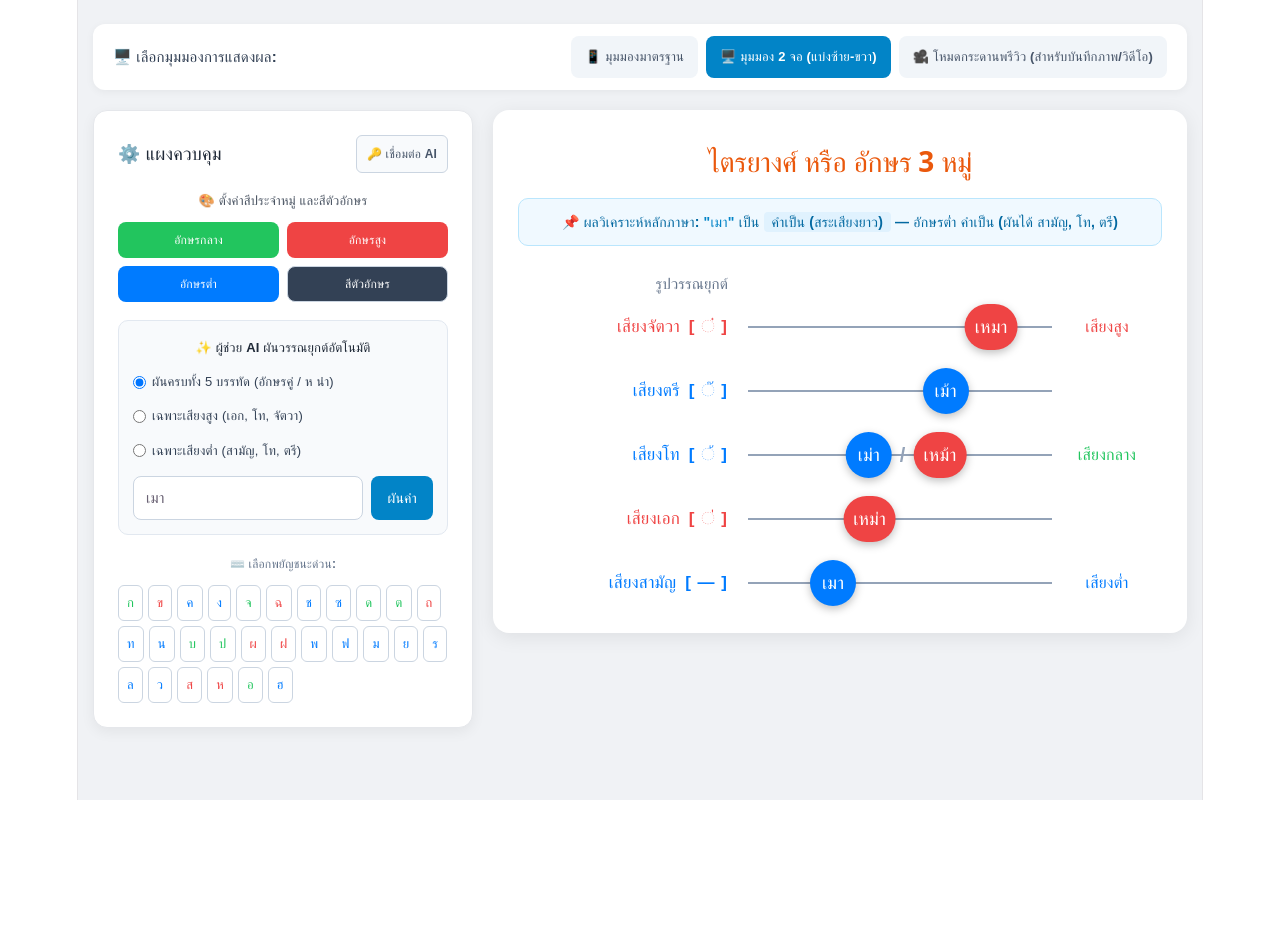
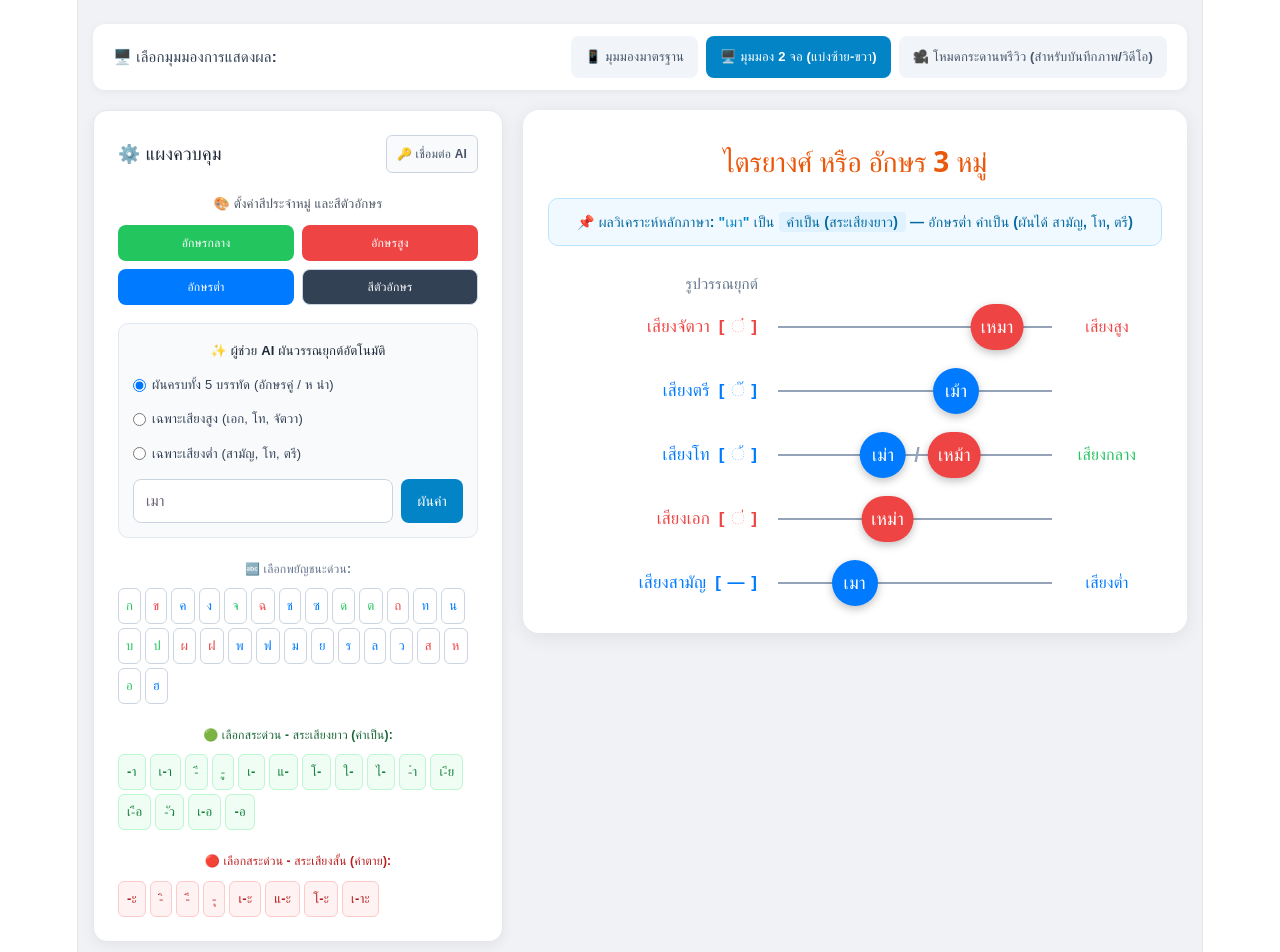
Before and after one commit to tom-nz/thai-tone, a React (Vite) app in the folder thai-tone-app/: page / in a window 1280 px wide. Shown: the top 952 px of the page. Before the commit the page ends 800 px from the top, so only its background shows below. Built offline with nearby package versions, Linux system fonts and the light colour scheme.

Commit message:
complete dynamic thai tone app with real AI integration

```diff
--- a/thai-tone-app/src/App.jsx
+++ b/thai-tone-app/src/App.jsx
@@ -34,6 +34,36 @@ export default function App() {
     'ย', 'ร', 'ล', 'ว', 'ส', 'ห', 'อ', 'ฮ'
   ];
 
+  // สระไทยสำหรับเลือกด่วน (แบ่งตามสระเสียงยาว คำเป็น และ สระเสียงสั้น คำตาย)
+  const quickVowelsLong = [
+    { label: '-า', apply: (c) => `${c}า` },
+    { label: 'เ-า', apply: (c) => `เ${c}า` },
+    { label: '-ี', apply: (c) => `${c}ี` },
+    { label: '-ู', apply: (c) => `${c}ู` },
+    { label: 'เ-', apply: (c) => `เ${c}` },
+    { label: 'แ-', apply: (c) => `แ${c}` },
+    { label: 'โ-', apply: (c) => `โ${c}` },
+    { label: 'ใ-', apply: (c) => `ใ${c}` },
+    { label: 'ไ-', apply: (c) => `ไ${c}` },
+    { label: '-ำ', apply: (c) => `${c}ำ` },
+    { label: 'เ-ีย', apply: (c) => `เ${c}ีย` },
+    { label: 'เ-ือ', apply: (c) => `เ${c}ือ` },
+    { label: '-ัว', apply: (c) => `${c}ัว` },
+    { label: 'เ-อ', apply: (c) => `เ${c}อ` },
+    { label: '-อ', apply: (c) => `${c}อ` }
+  ];
+
+  const quickVowelsShort = [
+    { label: '-ะ', apply: (c) => `${c}ะ` },
+    { label: '-ิ', apply: (c) => `${c}ิ` },
+    { label: '-ึ', apply: (c) => `${c}ึ` },
+    { label: '-ุ', apply: (c) => `${c}ุ` },
+    { label: 'เ-ะ', apply: (c) => `เ${c}ะ` },
+    { label: 'แ-ะ', apply: (c) => `แ${c}ะ` },
+    { label: 'โ-ะ', apply: (c) => `โ${c}ะ` },
+    { label: 'เ-าะ', apply: (c) => `เ${c}าะ` }
+  ];
+
   const pairMap = {
     'ค': 'ข', 'ฅ': 'ฃ', 'ฆ': 'ข', 'ข': 'ค', 'ฃ': 'ค',
     'ช': 'ฉ', 'ฌ': 'ฉ', 'ฉ': 'ช',
@@ -44,9 +74,8 @@ export default function App() {
     'ฮ': 'ห', 'ห': 'ฮ'
   };
 
-  // ตัวแยกองค์ประกอบคำภาษาไทย
   const parseThaiWord = (word) => {
-    if (!word) return { initial: '', frontVowel: '', rearVowel: '', toneMark: '', finalConsonant: '' };
+    if (!word) return { initial: 'ก', frontVowel: '', rearVowel: '', toneMark: '' };
 
     let frontVowel = '';
     let workStr = word;
@@ -69,7 +98,7 @@ export default function App() {
       }
     }
 
-    return { initial, frontVowel, rearVowel, toneMark };
+    return { initial: initial || 'ก', frontVowel, rearVowel, toneMark };
   };
 
   const buildWord = (frontVowel, consonant, tone, rearVowel) => {
@@ -116,7 +145,6 @@ export default function App() {
     return { type: typeText, vowelLen: lenText, desc, isDead, isShort, initial, frontVowel, rearVowel };
   };
 
-  // ตรรกะการคำนวณไตรยางศ์ออฟไลน์
   const calculateTones = (word, currentMode, midC, highC, lowC) => {
     if (!word) return [];
     const info = analyzeSyllable(word);
@@ -202,6 +230,13 @@ export default function App() {
   const handleQuickConsonantClick = (c) => {
     const { frontVowel, rearVowel } = parseThaiWord(inputText);
     const newWord = buildWord(frontVowel || '', c, '', rearVowel || 'อ');
+    setInputText(newWord);
+  };
+
+  const handleQuickVowelClick = (vowelObj) => {
+    const { initial } = parseThaiWord(inputText);
+    const currInitial = initial || 'ก';
+    const newWord = vowelObj.apply(currInitial);
     setInputText(newWord);
   };
 
@@ -311,13 +346,13 @@ export default function App() {
         </div>
 
         {/* โครงสร้างแบ่ง layout ตามโหมด */}
-        <div style={{ display: 'grid', gridTemplateColumns: viewLayout === 'split' ? '380px 1fr' : '1fr', gap: '20px', alignItems: 'start' }}>
+        <div style={{ display: 'grid', gridTemplateColumns: viewLayout === 'split' ? '410px 1fr' : '1fr', gap: '20px', alignItems: 'start' }}>
 
           {/* แผงควบคุม (Control Panel) */}
           {viewLayout !== 'present' && (
-            <div style={{ backgroundColor: '#ffffff', borderRadius: '14px', padding: '24px', boxShadow: '0 4px 14px rgba(0,0,0,0.06)', border: '1px solid #e5e7eb' }}>
+            <div style={{ backgroundColor: '#ffffff', borderRadius: '14px', padding: '24px', boxShadow: '0 4px 14px rgba(0,0,0,0.06)', border: '1px solid #e5e7eb', display: 'flex', flexDirection: 'column', gap: '18px' }}>
 
-              <div style={{ display: 'flex', justifyContent: 'space-between', alignItems: 'center', marginBottom: '15px' }}>
+              <div style={{ display: 'flex', justifyContent: 'space-between', alignItems: 'center' }}>
                 <h3 style={{ margin: 0, fontSize: '18px', fontWeight: 'bold', color: '#1f2937' }}>⚙️ แผงควบคุม</h3>
                 <button
                   onClick={() => setShowApiInput(!showApiInput)}
@@ -328,7 +363,7 @@ export default function App() {
               </div>
 
               {showApiInput && (
-                <div style={{ marginBottom: '16px', padding: '12px', backgroundColor: '#f8fafc', borderRadius: '10px', border: '1px dashed #94a3b8' }}>
+                <div style={{ padding: '12px', backgroundColor: '#f8fafc', borderRadius: '10px', border: '1px dashed #94a3b8' }}>
                   <div style={{ display: 'flex', gap: '8px' }}>
                     <input
                       type="password"
@@ -350,7 +385,7 @@ export default function App() {
               )}
 
               {/* ตั้งค่าสีประจำหมู่ และสีตัวอักษร */}
-              <div style={{ marginBottom: '18px' }}>
+              <div>
                 <div style={{ fontSize: '13px', fontWeight: 'bold', color: '#4b5563', marginBottom: '8px' }}>🎨 ตั้งค่าสีประจำหมู่ และสีตัวอักษร</div>
                 <div style={{ display: 'grid', gridTemplateColumns: 'repeat(2, 1fr)', gap: '8px' }}>
                   <label style={{ height: '36px', backgroundColor: colorMid, borderRadius: '8px', display: 'flex', alignItems: 'center', justifyContent: 'center', color: '#fff', fontSize: '12px', fontWeight: 'bold', cursor: 'pointer' }}>
@@ -372,8 +407,8 @@ export default function App() {
                 </div>
               </div>
 
-              {/* เลือกโหมดผัน */}
-              <div style={{ backgroundColor: '#f8fafc', padding: '14px', borderRadius: '10px', border: '1px solid #e2e8f0', marginBottom: '16px' }}>
+              {/* เลือกโหมดผัน และ ช่องพิมพ์คำ */}
+              <div style={{ backgroundColor: '#f8fafc', padding: '14px', borderRadius: '10px', border: '1px solid #e2e8f0' }}>
                 <div style={{ fontSize: '13px', fontWeight: 'bold', color: '#1f2937', marginBottom: '8px' }}>✨ ผู้ช่วย AI ผันวรรณยุกต์อัตโนมัติ</div>
 
                 <div style={{ display: 'flex', flexDirection: 'column', gap: '8px', marginBottom: '12px', fontSize: '13px', color: '#334155' }}>
@@ -397,7 +432,7 @@ export default function App() {
                     value={inputText}
                     onChange={(e) => setInputText(e.target.value)}
                     onKeyDown={(e) => e.key === 'Enter' && handleGenerate()}
-                    placeholder="กรอกคำ เช่น เมา, กา, ขอ, คะ"
+                    placeholder="พิมพ์คำเอง เช่น เมา, กา, ขอ, คะ"
                     style={{ flex: 1, padding: '8px 12px', borderRadius: '8px', border: '1px solid #cbd5e1', fontSize: '15px' }}
                   />
                   <button
@@ -412,14 +447,14 @@ export default function App() {
 
               {/* ปุ่มพยัญชนะเลือกด่วน */}
               <div>
-                <div style={{ fontSize: '12px', color: '#64748b', fontWeight: 'bold', marginBottom: '8px' }}>⌨️ เลือกพยัญชนะด่วน:</div>
-                <div style={{ display: 'flex', flexWrap: 'wrap', gap: '5px' }}>
+                <div style={{ fontSize: '12px', color: '#64748b', fontWeight: 'bold', marginBottom: '6px' }}>🔤 เลือกพยัญชนะด่วน:</div>
+                <div style={{ display: 'flex', flexWrap: 'wrap', gap: '4px' }}>
                   {quickConsonants.map((c) => (
                     <button
                       key={c}
                       onClick={() => handleQuickConsonantClick(c)}
                       style={{
-                        padding: '4px 8px',
+                        padding: '4px 7px',
                         borderRadius: '6px',
                         border: '1px solid #cbd5e1',
                         backgroundColor: '#ffffff',
@@ -430,6 +465,56 @@ export default function App() {
                       }}
                     >
                       {c}
+                    </button>
+                  ))}
+                </div>
+              </div>
+
+              {/* ปุ่มสระเลือกด่วน (สระเสียงยาว คำเป็น) */}
+              <div>
+                <div style={{ fontSize: '12px', color: '#166534', fontWeight: 'bold', marginBottom: '6px' }}>🟢 เลือกสระด่วน - สระเสียงยาว (คำเป็น):</div>
+                <div style={{ display: 'flex', flexWrap: 'wrap', gap: '4px' }}>
+                  {quickVowelsLong.map((v, i) => (
+                    <button
+                      key={i}
+                      onClick={() => handleQuickVowelClick(v)}
+                      style={{
+                        padding: '4px 8px',
+                        borderRadius: '6px',
+                        border: '1px solid #bbf7d0',
+                        backgroundColor: '#f0fdf4',
+                        fontSize: '13px',
+                        fontWeight: 'bold',
+                        cursor: 'pointer',
+                        color: '#15803d'
+                      }}
+                    >
+                      {v.label}
+                    </button>
+                  ))}
+                </div>
+              </div>
+
+              {/* ปุ่มสระเลือกด่วน (สระเสียงสั้น คำตาย) */}
+              <div>
+                <div style={{ fontSize: '12px', color: '#b91c1c', fontWeight: 'bold', marginBottom: '6px' }}>🔴 เลือกสระด่วน - สระเสียงสั้น (คำตาย):</div>
+                <div style={{ display: 'flex', flexWrap: 'wrap', gap: '4px' }}>
+                  {quickVowelsShort.map((v, i) => (
+                    <button
+                      key={i}
+                      onClick={() => handleQuickVowelClick(v)}
+                      style={{
+                        padding: '4px 8px',
+                        borderRadius: '6px',
+                        border: '1px solid #fecaca',
+                        backgroundColor: '#fef2f2',
+                        fontSize: '13px',
+                        fontWeight: 'bold',
+                        cursor: 'pointer',
+                        color: '#b91c1c'
+                      }}
+                    >
+                      {v.label}
                     </button>
                   ))}
                 </div>
```
Also changed, not shown: thai-tone-app/deploy.bat.txt (deleted).
